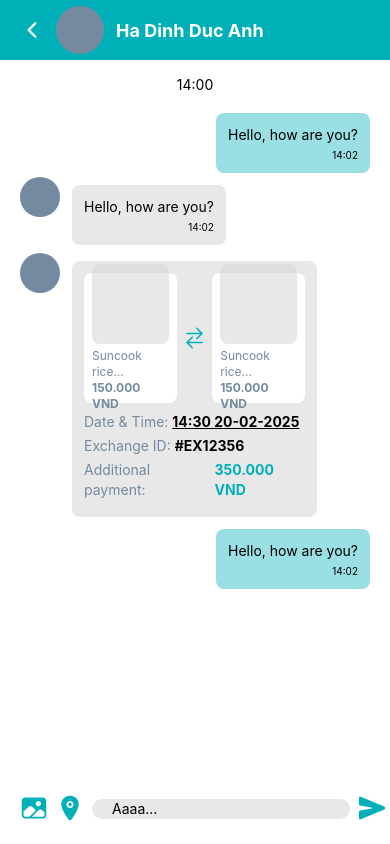
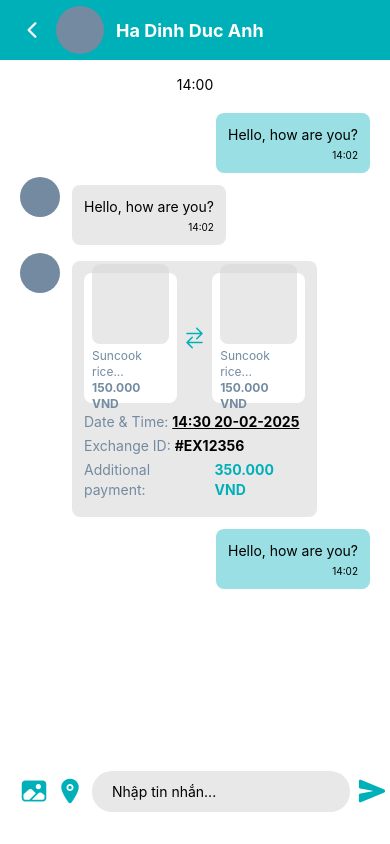
Before and after one commit to hadinhducanh/reas-mobile, a React Native app: screen /ChatDetails in a window 390 px wide. Built offline with nearby package versions, Linux system fonts and the light colour scheme.

Commit message:
fix ChatHistory, ChatDetail

```diff
--- a/src/screens/AccountScreen/ExchangeHistoryScreen/index.tsx
+++ b/src/screens/AccountScreen/ExchangeHistoryScreen/index.tsx
@@ -6,6 +6,7 @@ import {
   ImageBackground,
   ScrollView,
   Pressable,
+  FlatList,
 } from "react-native";
 import { SafeAreaView } from "react-native-safe-area-context";
 import Icon from "react-native-vector-icons/Ionicons";
@@ -13,13 +14,13 @@ import TabHeader from "../../../components/TabHeader";
 import ExchangeCard from "../../../components/ExchangeCard";
 
 const ExchangeHistoryScreen: React.FC = () => {
-  const [feedback, setFeedback] = useState("");
-
   const handleSend = async () => {
     // Test Loading: delay 3 giây
     await new Promise((resolve) => setTimeout(resolve, 3000));
   };
   const navigation = useNavigation();
+  const data = [{ id: 1 }, { id: 2 }, { id: 3 }, { id: 4 }];
+  const renderItem = ({}) => <ExchangeCard />;
 
   return (
     <SafeAreaView className="flex-1 bg-[#f6f9f9]">
@@ -37,12 +38,12 @@ const ExchangeHistoryScreen: React.FC = () => {
         </View>
         <TabHeader />
       </View>
-      <ScrollView scrollEnabled={true}>
+      <FlatList data={data} renderItem={renderItem}>
         <ExchangeCard />
         <ExchangeCard />
         <ExchangeCard />
         <ExchangeCard />
-      </ScrollView>
+      </FlatList>
     </SafeAreaView>
   );
 };
--- a/src/screens/AccountScreen/index.tsx
+++ b/src/screens/AccountScreen/index.tsx
@@ -6,7 +6,7 @@ import Icon from "react-native-vector-icons/Ionicons";
 
 const AccountScreen: React.FC = () => {
   const isLoggedIn = false;
-  const navigation = useNavigation();
+  const navigation = useNavigation<any>();
 
   return (
     <SafeAreaView className="bg-[#00B0B9]">
--- a/src/screens/AuthenScreen/SignInScreen/index.tsx
+++ b/src/screens/AuthenScreen/SignInScreen/index.tsx
@@ -51,7 +51,7 @@ const SignInScreen: React.FC = () => {
     await new Promise((resolve) => setTimeout(resolve, 3000));
   };
 
-  const navigation = useNavigation();
+  const navigation = useNavigation<any>();
 
   return (
     <SafeAreaView className="flex-1 bg-[#F6F9F9]">
--- a/src/screens/AuthenScreen/SignUpScreen/index.tsx
+++ b/src/screens/AuthenScreen/SignUpScreen/index.tsx
@@ -45,7 +45,7 @@ const SignUpScreen: React.FC = () => {
     await new Promise((resolve) => setTimeout(resolve, 3000));
   };
 
-  const navigation = useNavigation();
+  const navigation = useNavigation<any>();
 
   return (
     <SafeAreaView className="flex-1 bg-[#F6F9F9]">
--- a/src/screens/ChatDetailsScreen/index.tsx
+++ b/src/screens/ChatDetailsScreen/index.tsx
@@ -5,6 +5,7 @@ import {
   Pressable,
   ScrollView,
   ImageBackground,
+  Platform,
 } from "react-native";
 import { SafeAreaView } from "react-native-safe-area-context";
 import Icon from "react-native-vector-icons/Ionicons";
@@ -13,13 +14,20 @@ import ChatRow from "../../components/ChatRow";
 import { useNavigation } from "@react-navigation/native";
 import ChatMessage from "../../components/ChatMessage";
 import { TextInput } from "react-native-gesture-handler";
+import { KeyboardAvoidingView } from "react-native";
 
 const ChatDetailsScreen: React.FC = () => {
   const navigation = useNavigation();
 
   return (
-    <SafeAreaView className="flex-1 bg-[#00b0b9]">
-      <View>
+    <SafeAreaView className="flex-1 bg-[#00b0b9]" edges={["top"]}>
+      <KeyboardAvoidingView
+        style={{ flex: 1 }}
+        behavior={Platform.OS === "ios" ? "padding" : "height"}
+        keyboardVerticalOffset={Platform.OS === "ios" ? 0 : 0}
+      >
+        <View className="flex-1">
+          {/* Header */}
           <View className="flex-row items-center justify-start h-[60px] px-5">
             <Pressable
               className="flex-row"
@@ -35,9 +43,9 @@ const ChatDetailsScreen: React.FC = () => {
               Ha Dinh Duc Anh
             </Text>
           </View>
-      </View>
+
+          <View className="flex-1 bg-white">
             <ScrollView className="bg-white" scrollEnabled={true}>
-        <View>
               <Text className="py-4 font-base text-center">14:00</Text>
               <ChatMessage
                 isSender={true}
@@ -66,17 +74,21 @@ const ChatDetailsScreen: React.FC = () => {
                 time="14:02"
                 text="Hello, how are you?"
               />
+            </ScrollView>
           </View>
-      </ScrollView>
-      <View className="flex-row items-center p-5 bg-white w-full">
+
+          {/* Input Chat */}
+          <View className="flex-row items-center px-5 bg-white py-8">
             <Icon name="image" size={28} color="#00b0b9" />
             <Icon className="mx-2" name="location" size={28} color="#00b0b9" />
             <TextInput
-          placeholder="Aaaa..."
-          className="text-black text-sm flex-1 bg-[rgb(217,217,217,0.6)] rounded-[20px] px-5 mr-2"
+              placeholder="Nhập tin nhắn..."
+              className="flex-1 bg-[rgb(217,217,217,0.6)] rounded-[20px] px-5 py-3 text-black mr-2"
             />
             <Icon name="send" size={28} color="#00b0b9" />
           </View>
+        </View>
+      </KeyboardAvoidingView>
     </SafeAreaView>
   );
 };
--- a/src/screens/ChatHistoryScreen/index.tsx
+++ b/src/screens/ChatHistoryScreen/index.tsx
@@ -10,7 +10,7 @@ const ChatHistoryScreen: React.FC = () => {
 
   return (
     <SafeAreaView className="flex-1 bg-[#00B0B9]">
-      <View>
+      <View className="bg-[#00B0B9]">
         <View className="relative flex-row items-center justify-center h-[60px]">
           <Text className="text-[18px] font-bold text-white">Chat</Text>
           <Pressable
@@ -22,16 +22,20 @@ const ChatHistoryScreen: React.FC = () => {
             <Icon name="chevron-back-outline" size={24} color="#fff" />
           </Pressable>
         </View>
-      </View>
-      <ScrollView className="bg-white" scrollEnabled={true}>
+        <ScrollView className="bg-white h-full" scrollEnabled={true}>
           <ChatRow name="Ha Dinh Duc Anh" time="15:34 PM" message="You: OK!" />
           <ChatRow
             name="Nguyen Duc Son"
             time="12:30 PM"
             message="You: I have a pair of headphones in good condition t...."
           />
-        <ChatRow name="Nguyen Tien Dung" time="18/01/2024" message="You: OK!" />
+          <ChatRow
+            name="Nguyen Tien Dung"
+            time="18/01/2024"
+            message="You: OK!"
+          />
         </ScrollView>
+      </View>
     </SafeAreaView>
   );
 };
```
Lines whose indentation alone changed are shown as unchanged.
